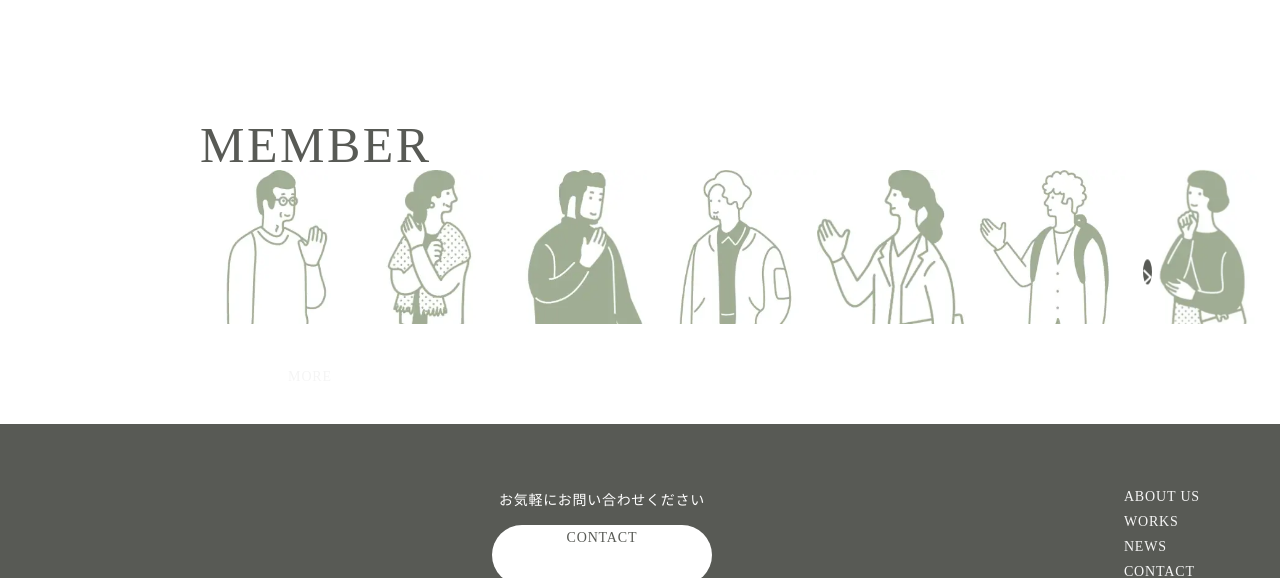
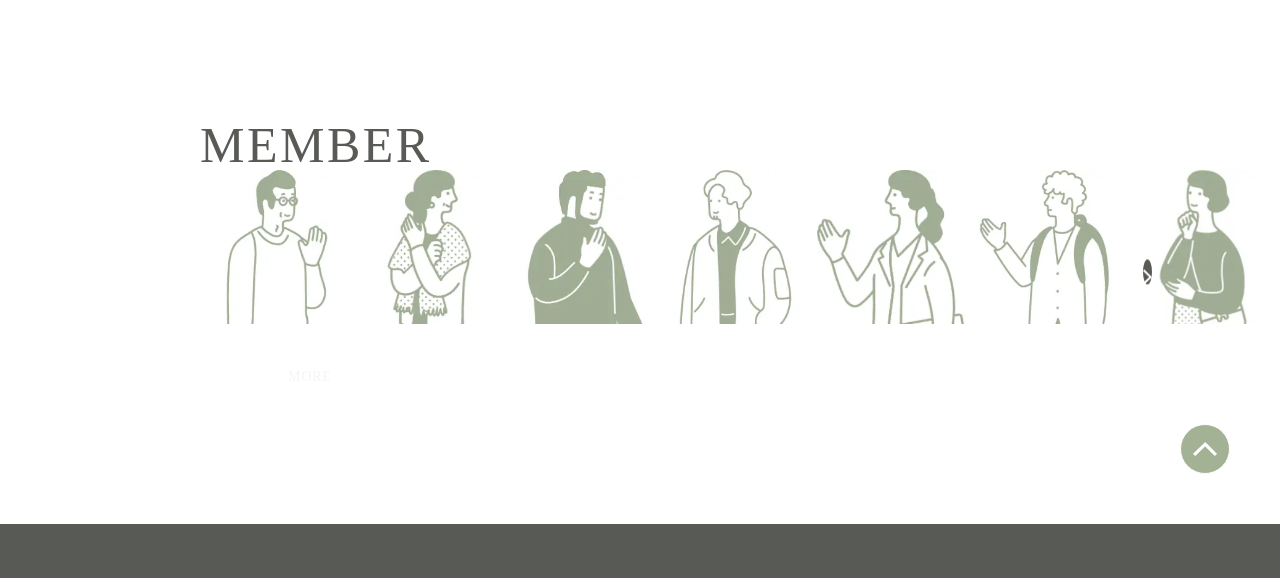
Before and after one commit to YasuOhki/web-site-advanced-training, a plain HTML site: page index.html in a window 1280 px wide. Shown: the part 1936-2514 px from the top of the page. Drawn offline with Linux system fonts and the light colour scheme; files whose address does not match are found by name.

Commit message:
フッタ部分のデザインを修正

```diff
--- a/asset/css/common.scss
+++ b/asset/css/common.scss
@@ -69,19 +69,6 @@
 
 	width: 30px;
 	height: 30px;
-}
-.c-page-top__btn {
-	position: fixed;
-	bottom: 20px;
-	right: 20px;
-	width: 50px;
-	height: 50px;
-	border-radius: 50%;
-	background-color: $green;
-}
-.c-page-top__link {
-	color: $white;
-	transform: rotate(-90deg);
 }
 /* ------------------ main ------------------ */
 .l-main {
@@ -156,6 +143,46 @@
 }
 /* ------------------ footer ------------------ */
 .l-footer {
+	position: relative;
 	height: 300px;
 	background-color: $black;
 }
+.c-page-top__btn-wrapper {
+	position: absolute;
+	top: 0px;
+	right: 0px;
+	margin-top: -100px;
+	margin-right: 50px;
+}
+.c-page-top__btn {
+	display: flex;
+	justify-content: center;
+	align-items: center;
+	width: 50px;
+	height: 50px;
+	border-radius: 50%;
+	border: 1px solid $white;
+	background-color: $green;
+	transform: rotate(-90deg);
+}
+.c-page-top__btn-img {
+	width: 30%;
+	height: auto;
+}
+.c-footer__nav-item {
+	margin-bottom: 25px;
+
+	&:last-child {
+		margin-bottom: 0;
+	}
+}
+.c-footer__nav-link {
+	font-size: 16px;
+	line-height: 1.25;
+	letter-spacing: 0.05em;
+	color: $white;
+
+	&:hover {
+		color: $gray;
+	}
+}
--- a/asset/css/home.scss
+++ b/asset/css/home.scss
@@ -113,6 +113,9 @@
     color: $gray;
 }
 /* ------------------ member ------------------ */
+.l-member {
+    margin-bottom: 100px;
+}
 .c-member__inner {
     display: flex;
     flex-direction: column;
@@ -146,18 +149,20 @@
 /* ------------------ footer ------------------ */
 .c-footer__inner {
     display: flex;
-    padding: 60px 80px;
+    padding: 60px 200px 60px 80px;
     justify-content: space-between;
 }
 .c-footer__logo {
     position: relative;
     top: 0px;
     left: 0px;
+    width: 200px;
+    height: auto;
 }
 .c-footer__contact {
     display: flex;
     flex-direction: column;
-    justify-content: space-between;
+    justify-content: center;
     align-items: center;
 }
 .c-contact__text {
@@ -167,6 +172,10 @@
     color: $white;
 }
 .c-contact__btn {
+    margin-top: 30px;
+    display: flex;
+    justify-content: center;
+    align-items: center;
     width: 220px;
 	height: 60px;
     background-color: $white;
@@ -175,13 +184,15 @@
     transition-duration: 0.5s;
 
     &:hover {
-        color: $green;
+        background-color: $green;
+        .c-contact__link {
+            color: $white;
+        }
     }
 }
 .c-contact__link {
-    color: $black;
-
-    &:hover {
-        color: $white;
-    }
+    font-size: 16px;
+    line-height: 1.25;
+    letter-spacing: 0.05em;
+    color: $gray;
 }
--- a/index.html
+++ b/index.html
@@ -213,11 +213,6 @@
                 </div>
             </div>
         </section>
-        <div class="c-page-top__btn">
-            <a class="c-page-top__link" href="#">
-                <img src="asset/media/images/common/arrow.svg" alt="ページの先頭に戻るボタン">
-            </a>
-        </div>
     </main>
 
     <!-- footer -->
@@ -254,6 +249,13 @@
                 </ul>
             </div>
         </div>
+        <div class="c-page-top__btn-wrapper">
+            <a class="c-page-top__link" href="#">
+                <div class="c-page-top__btn">
+                    <img class="c-page-top__btn-img" src="asset/media/images/common/arrow.svg" width="18" height="9" alt="ページの先頭に戻るボタン">
+                </div>
+            </a>
+        </div>
     </footer>
 </body>
 </html>
```
Also changed, not shown: asset/css/common.css, asset/css/home.css, 2 other files.
